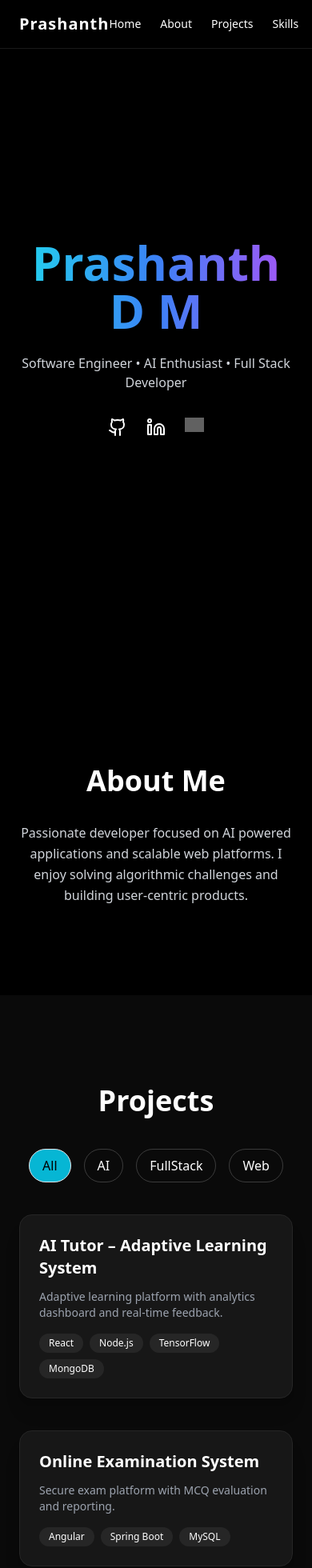
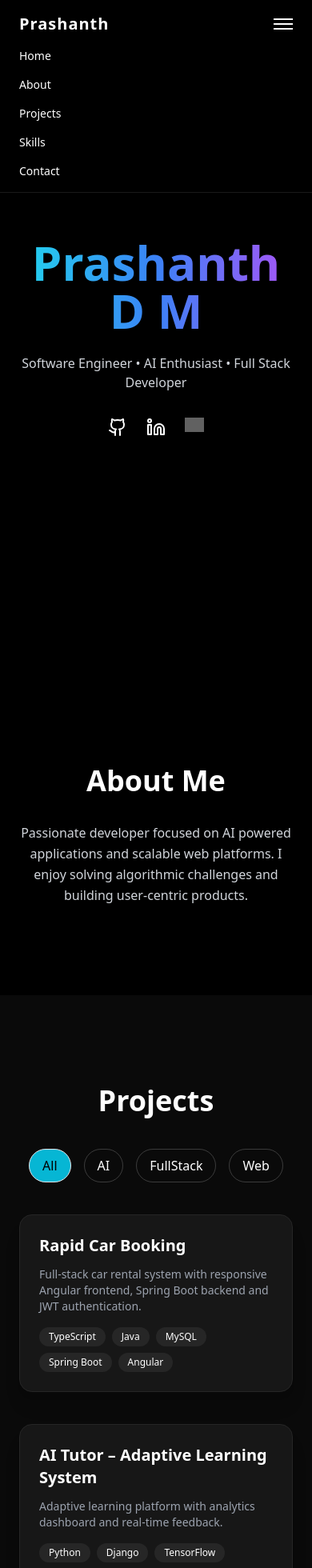
Before and after one commit to prashanth-106/prashanth-portfolio, a React (Vite) app: page / in a window 390 px wide. Shown: the top 1960 px of the page at 80% size. Built offline with nearby package versions, Linux system fonts and the light colour scheme; grey boxes are pictures that could not be loaded.

Commit message:
Update project list in App component

```diff
--- a/src/App.jsx
+++ b/src/App.jsx
@@ -2,7 +2,7 @@ import React, { useState } from "react"; import { motion, AnimatePresence } from
 
 const nav = ["Home","About","Projects","Skills","Contact"];
 
-const projects = [ { title:"AI Tutor – Adaptive Learning System", tag:"AI", tech:["React","Node.js","TensorFlow","MongoDB"], desc:"Adaptive learning platform with analytics dashboard and real‑time feedback." }, { title:"Online Examination System", tag:"FullStack", tech:["Angular","Spring Boot","MySQL"], desc:"Secure exam platform with MCQ evaluation and reporting." }, { title:"College Event Management System", tag:"Web", tech:["PHP","MySQL","HTML","CSS"], desc:"Centralized event registration and scheduling system." }, { title:"Hand Sign Recognition", tag:"AI", tech:["Python","OpenCV","TensorFlow","Mediapipe"], desc:"ASL gesture recognition converting signs into text and speech." }, { title:"Animal Image Classification", tag:"AI", tech:["Python","CNN","Keras","Streamlit"], desc:"CNN model using pretrained networks for species identification." }, ];
+const projects = [ { title:"Rapid Car Booking", tag:"FullStack", tech:["TypeScript","Java","MySQL","Spring Boot","Angular"], desc:"Full‑stack car rental system with responsive Angular frontend, Spring Boot backend and JWT authentication." }, { title:"AI Tutor – Adaptive Learning System", tag:"AI", tech:["Python","Django","TensorFlow","MongoDB"], desc:"Adaptive learning platform with analytics dashboard and real‑time feedback." }, { title:"Online Examination System", tag:"FullStack", tech:["Angular","Spring Boot","MySQL"], desc:"Secure exam platform with MCQ evaluation and reporting." }, { title:"College Event Management System", tag:"Web", tech:["PHP","MySQL","HTML","CSS"], desc:"Centralized event registration and scheduling system." }, { title:"Hand Sign Recognition", tag:"AI", tech:["Python","OpenCV","TensorFlow","Mediapipe"], desc:"ASL gesture recognition converting signs into text and speech." }, { title:"Animal Image Classification", tag:"AI", tech:["Python","CNN","Keras","Streamlit"], desc:"CNN model using pretrained networks for species identification." }, ];
 
 const skills = { Languages:["Python","Java","C","SQL","JavaScript","PHP"], Frameworks:["Django","AngularJS","TensorFlow","Keras","OpenCV","Mediapipe"], Tools:["Git","GitHub","AWS","MySQL","Pandas","Scikit‑learn"], };
 
@@ -16,11 +16,27 @@ return ( <div className="bg-black text-white min-h-screen font-sans scroll-smoot
   <nav className="fixed top-0 w-full backdrop-blur bg-black/40 border-b border-white/10 z-50">
     <div className="max-w-6xl mx-auto flex justify-between items-center px-6 py-4">
       <span className="font-bold text-xl tracking-wider">Prashanth</span>
-      <div className="flex gap-6 text-sm">
+
+      {/* Desktop Menu */}
+      <div className="hidden md:flex gap-6 text-sm">
         {nav.map(n=> (
           <a key={n} href={`#${n.toLowerCase()}`} className="hover:text-cyan-400 transition">{n}</a>
         ))}
       </div>
+
+      {/* Mobile Hamburger */}
+      <button onClick={()=>setFilter(f=>f)} className="md:hidden flex flex-col gap-1">
+        <span className="w-6 h-0.5 bg-white"></span>
+        <span className="w-6 h-0.5 bg-white"></span>
+        <span className="w-6 h-0.5 bg-white"></span>
+      </button>
+    </div>
+
+    {/* Mobile Menu */}
+    <div className="md:hidden px-6 pb-4 flex flex-col gap-4 text-sm">
+      {nav.map(n=> (
+        <a key={n} href={`#${n.toLowerCase()}`} className="hover:text-cyan-400 transition">{n}</a>
+      ))}
     </div>
   </nav>
 
```
